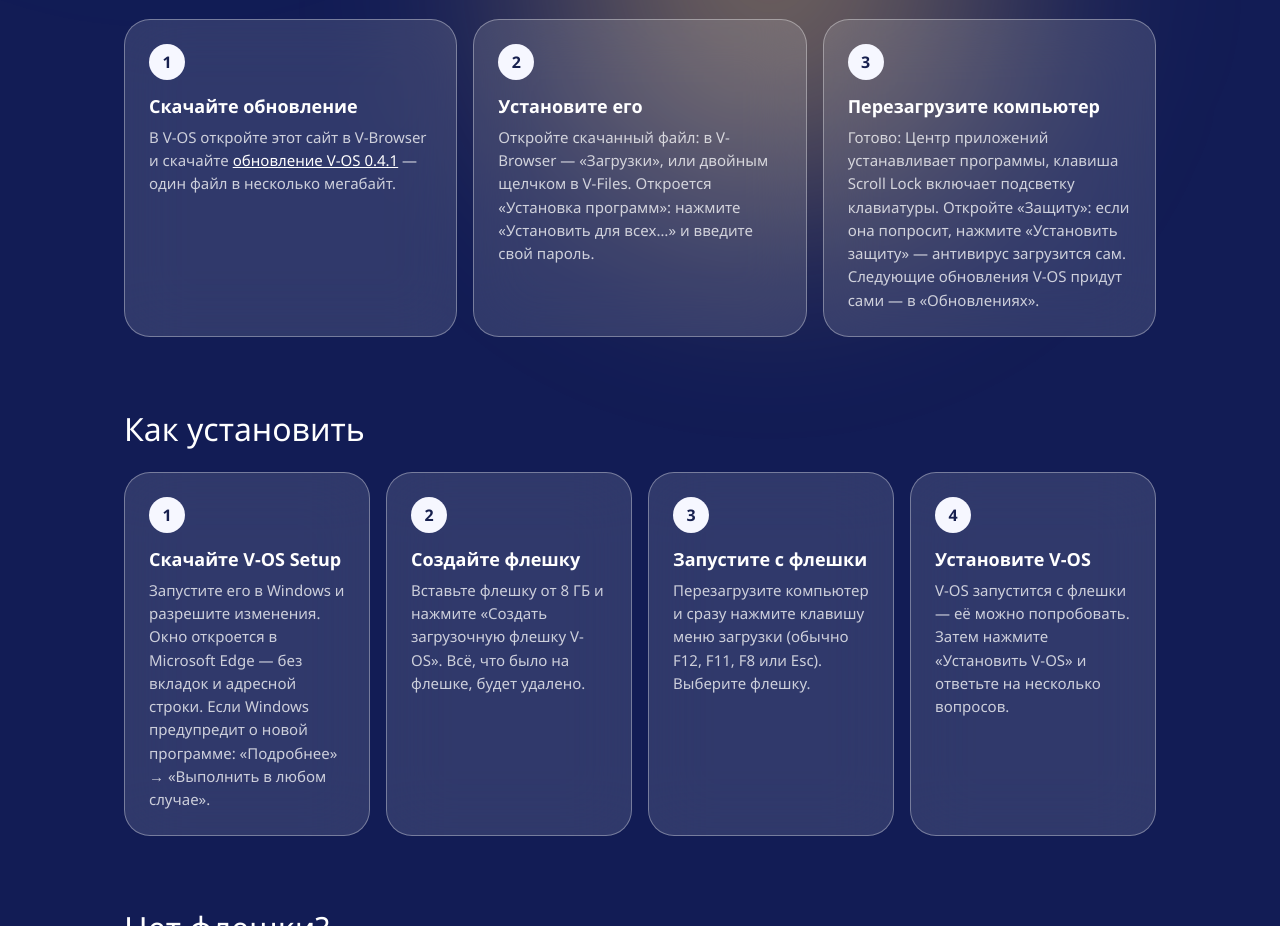
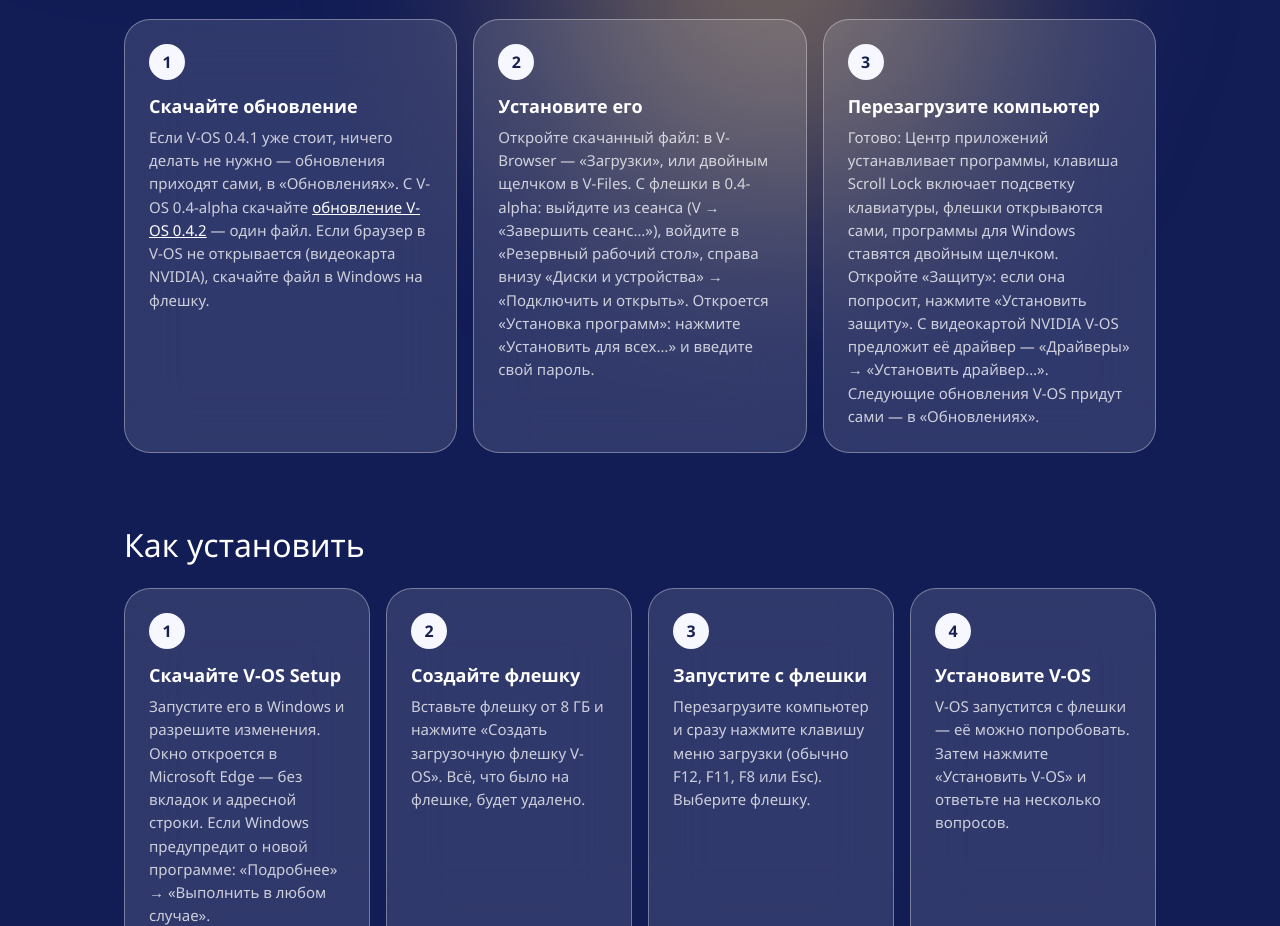
Before and after one commit to fsb-helper-ru/V-OS, a plain HTML site: page index.html in a window 1280 px wide. Shown: the part 853-1779 px from the top of the page. Drawn offline with Linux system fonts and the light colour scheme; no server answers.

Commit message:
V-OS 0.4.2: the update for installed systems

```diff
--- a/index.html
+++ b/index.html
@@ -82,9 +82,9 @@
   <section id="update">
     <h2>Уже установили V-OS? Обновите её</h2>
     <div class="grid">
-      <div class="card"><div class="num">1</div><b>Скачайте обновление</b><p>В V-OS откройте этот сайт в V-Browser и скачайте <a class="link" href="apt/pool/main/v/v-os/v-os_0.4.1_amd64.deb">обновление V-OS 0.4.1</a> — один файл в несколько мегабайт.</p></div>
-      <div class="card"><div class="num">2</div><b>Установите его</b><p>Откройте скачанный файл: в V-Browser — «Загрузки», или двойным щелчком в V-Files. Откроется «Установка программ»: нажмите «Установить для всех…» и введите свой пароль.</p></div>
-      <div class="card"><div class="num">3</div><b>Перезагрузите компьютер</b><p>Готово: Центр приложений устанавливает программы, клавиша Scroll Lock включает подсветку клавиатуры. Откройте «Защиту»: если она попросит, нажмите «Установить защиту» — антивирус загрузится сам. Следующие обновления V-OS придут сами — в «Обновлениях».</p></div>
+      <div class="card"><div class="num">1</div><b>Скачайте обновление</b><p>Если V-OS 0.4.1 уже стоит, ничего делать не нужно — обновления приходят сами, в «Обновлениях». С V-OS 0.4-alpha скачайте <a class="link" href="apt/pool/main/v/v-os/v-os_0.4.2_amd64.deb">обновление V-OS 0.4.2</a> — один файл. Если браузер в V-OS не открывается (видеокарта NVIDIA), скачайте файл в Windows на флешку.</p></div>
+      <div class="card"><div class="num">2</div><b>Установите его</b><p>Откройте скачанный файл: в V-Browser — «Загрузки», или двойным щелчком в V-Files. С флешки в 0.4-alpha: выйдите из сеанса (V → «Завершить сеанс…»), войдите в «Резервный рабочий стол», справа внизу «Диски и устройства» → «Подключить и открыть». Откроется «Установка программ»: нажмите «Установить для всех…» и введите свой пароль.</p></div>
+      <div class="card"><div class="num">3</div><b>Перезагрузите компьютер</b><p>Готово: Центр приложений устанавливает программы, клавиша Scroll Lock включает подсветку клавиатуры, флешки открываются сами, программы для Windows ставятся двойным щелчком. Откройте «Защиту»: если она попросит, нажмите «Установить защиту». С видеокартой NVIDIA V-OS предложит её драйвер — «Драйверы» → «Установить драйвер…». Следующие обновления V-OS придут сами — в «Обновлениях».</p></div>
     </div>
   </section>
 
```
Also changed, not shown: 13 other files.
